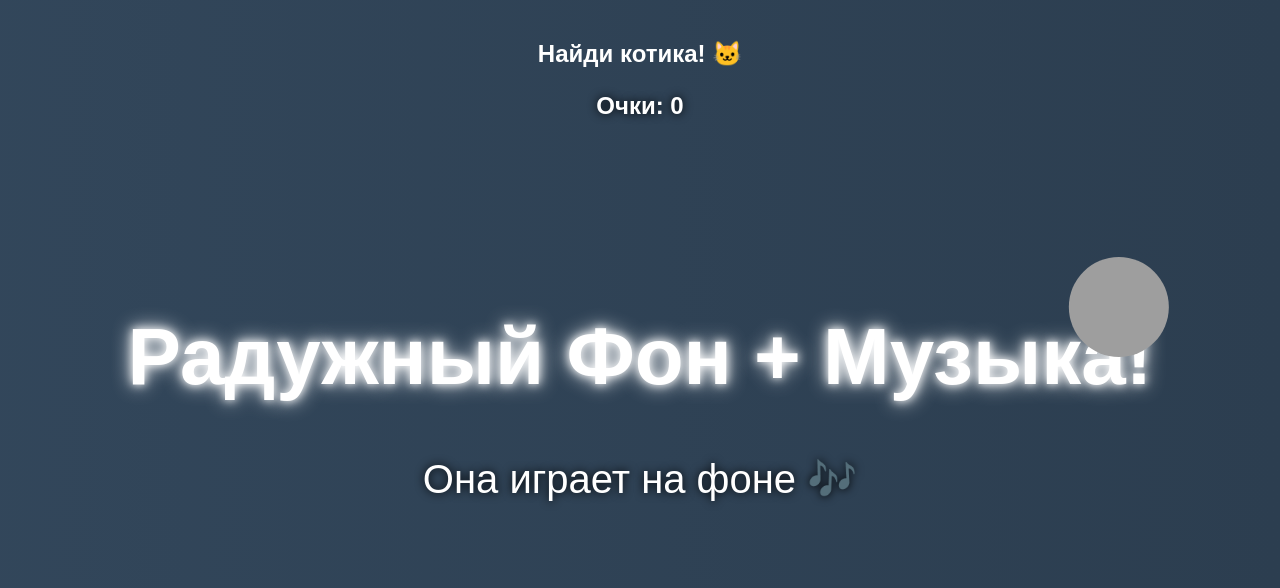
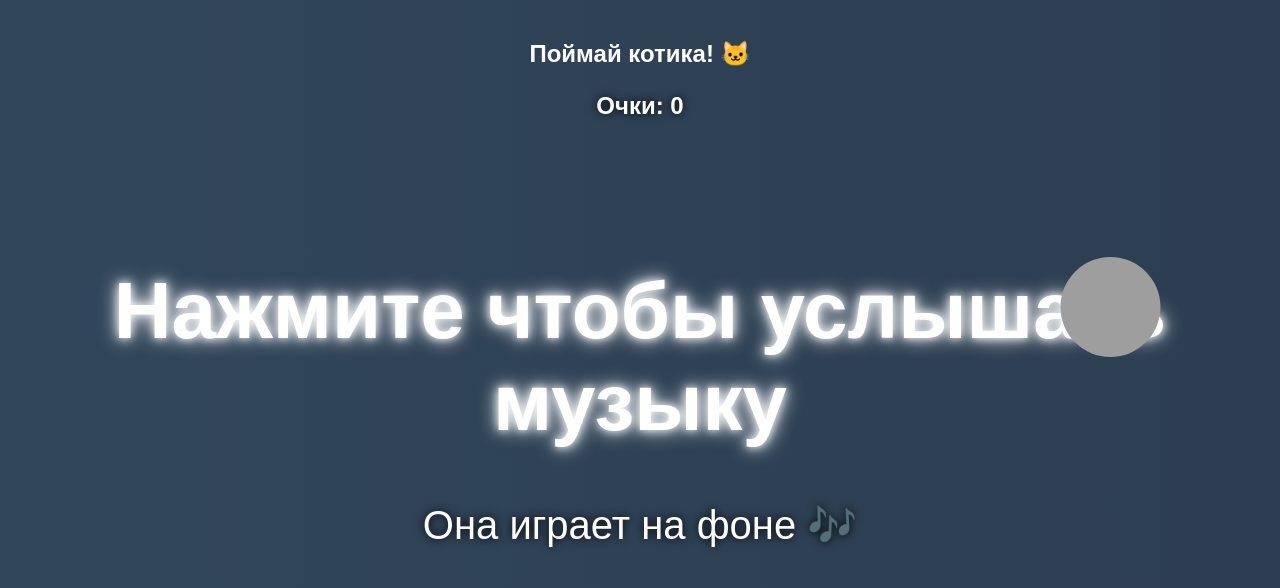
Before and after one commit to DivanTeogane/chillsite, a plain HTML site: page index.html in a window 1280 px wide. Drawn offline with Linux system fonts and the light colour scheme; grey boxes are pictures that could not be loaded.

Commit message:
Update index.html

```diff
--- a/index.html
+++ b/index.html
@@ -3,7 +3,7 @@
 <head>
     <meta charset="UTF-8">
     <meta name="viewport" content="width=device-width, initial-scale=1.0">
-    <title>Радужный фон + Музыка</title>
+    <title>Нажмите чтобы услышать музыку</title>
     <style>
         #game {
             position: absolute;
@@ -64,7 +64,7 @@
 </head>
 <body>
     <div>
-        <h1>Радужный Фон + Музыка!</h1>
+        <h1>Нажмите чтобы услышать музыку</h1>
         <p>Она играет на фоне 🎶</p>
     </div>
 
@@ -87,7 +87,7 @@
 
     <!-- Игровая зона -->
     <div id="game">
-        <h2>Найди котика! 🐱</h2>
+        <h2>Поймай котика! 🐱</h2>
         <p id="score">Очки: 0</p>
         <div id="cat-container"></div>
     </div>
```
